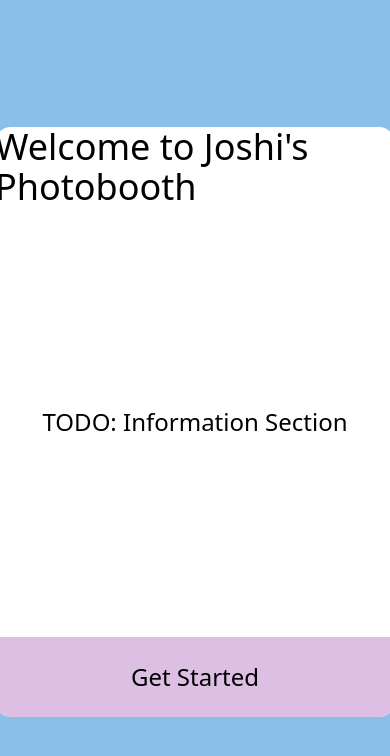
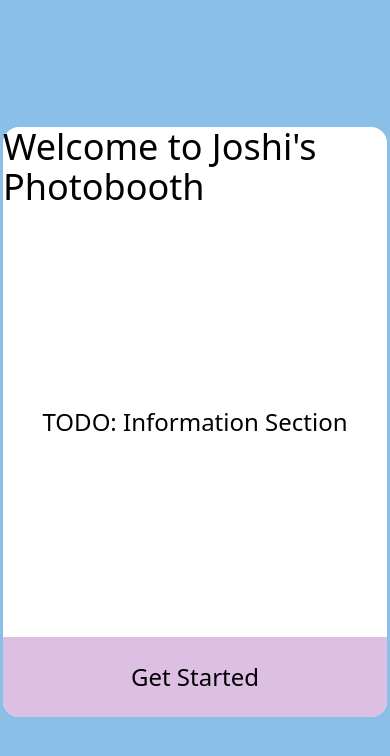
Before and after one commit to joshi-hahahaha/photobooth, a Next.js app: page / in a window 390 px wide. Shown: the top 756 px of the page. Built offline with nearby package versions, Linux system fonts and the light colour scheme.

Commit message:
FIX: mobile width sizing.

```diff
--- a/src/components/sections/SelectFrameSection.tsx
+++ b/src/components/sections/SelectFrameSection.tsx
@@ -33,7 +33,7 @@ const SelectFrameSection = ({
       exit="exit"
       variants={cardVariants}
       transition={{ duration: 0.5 }}
-      className="w-[40%] min-w-[400px] bg-white rounded-2xl flex flex-col justify-between"
+      className="w-[40%] min-w-96 h-[90%] bg-white rounded-2xl flex flex-col justify-between"
     >
       <div className="w-full h-20 flex justify-center items-center text-4xl text-black">
         {`Choose Your Frame`}
--- a/src/components/sections/SelectProcessSection.tsx
+++ b/src/components/sections/SelectProcessSection.tsx
@@ -16,7 +16,7 @@ const SelectProcessSection = ({ cardVariants, nextStep, prevStep }: Props) => {
       exit="exit"
       variants={cardVariants}
       transition={{ duration: 0.5 }}
-      className="w-[40%] min-w-[400px] bg-white rounded-2xl flex flex-col justify-between"
+      className="w-[40%] min-w-96 bg-white rounded-2xl flex flex-col justify-between"
     >
       <div className="w-full h-20 flex justify-center items-center text-4xl text-black">
         {`Choose Your Process`}
--- a/src/components/sections/StartSection.tsx
+++ b/src/components/sections/StartSection.tsx
@@ -15,7 +15,7 @@ const StartSection = ({ cardVariants, nextStep }: Props) => {
       exit="exit"
       variants={cardVariants}
       transition={{ duration: 0.5 }}
-      className="w-[40%] min-w-[400px] h-[70%] bg-white rounded-2xl flex flex-col justify-between"
+      className="w-[40%] min-w-96 h-[70%] bg-white rounded-2xl flex flex-col justify-between"
     >
       <div className="w-full h-20 flex justify-center items-center text-4xl text-black">
         {`Welcome to Joshi's Photobooth`}
```
